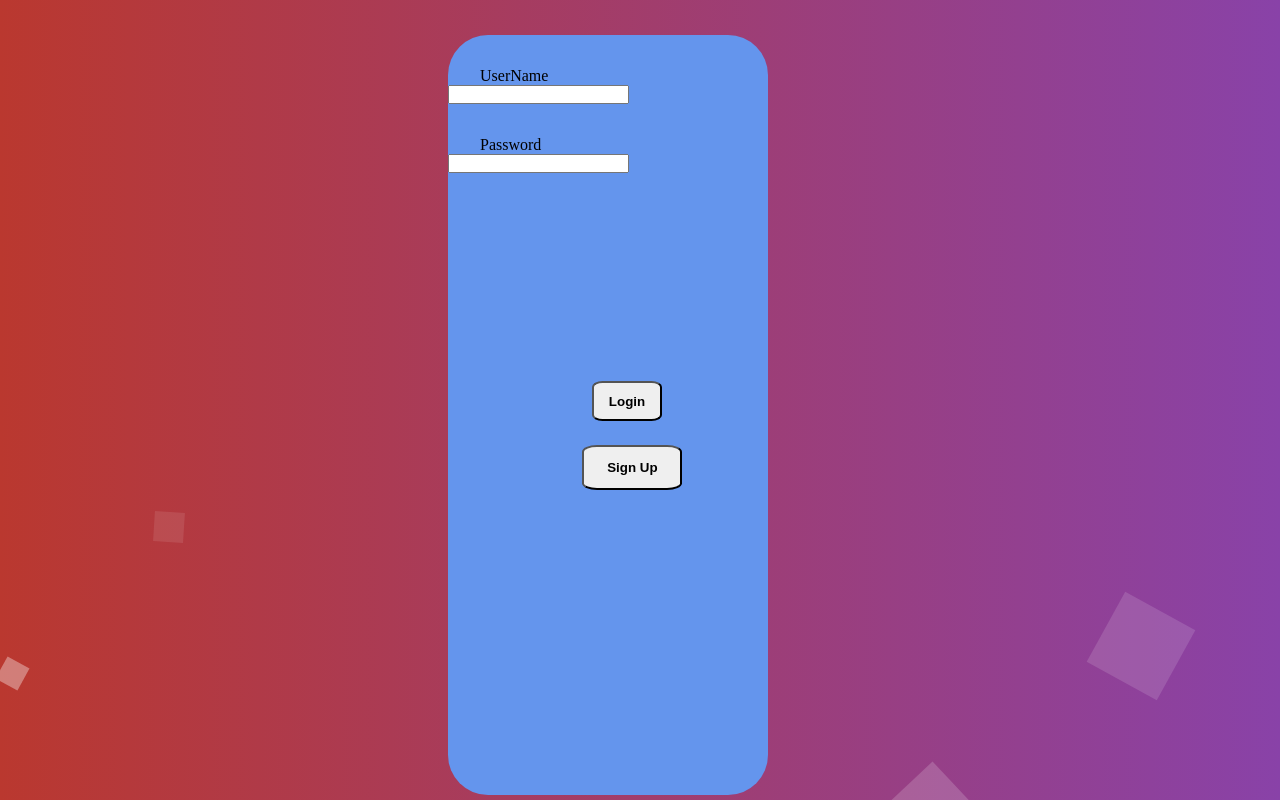
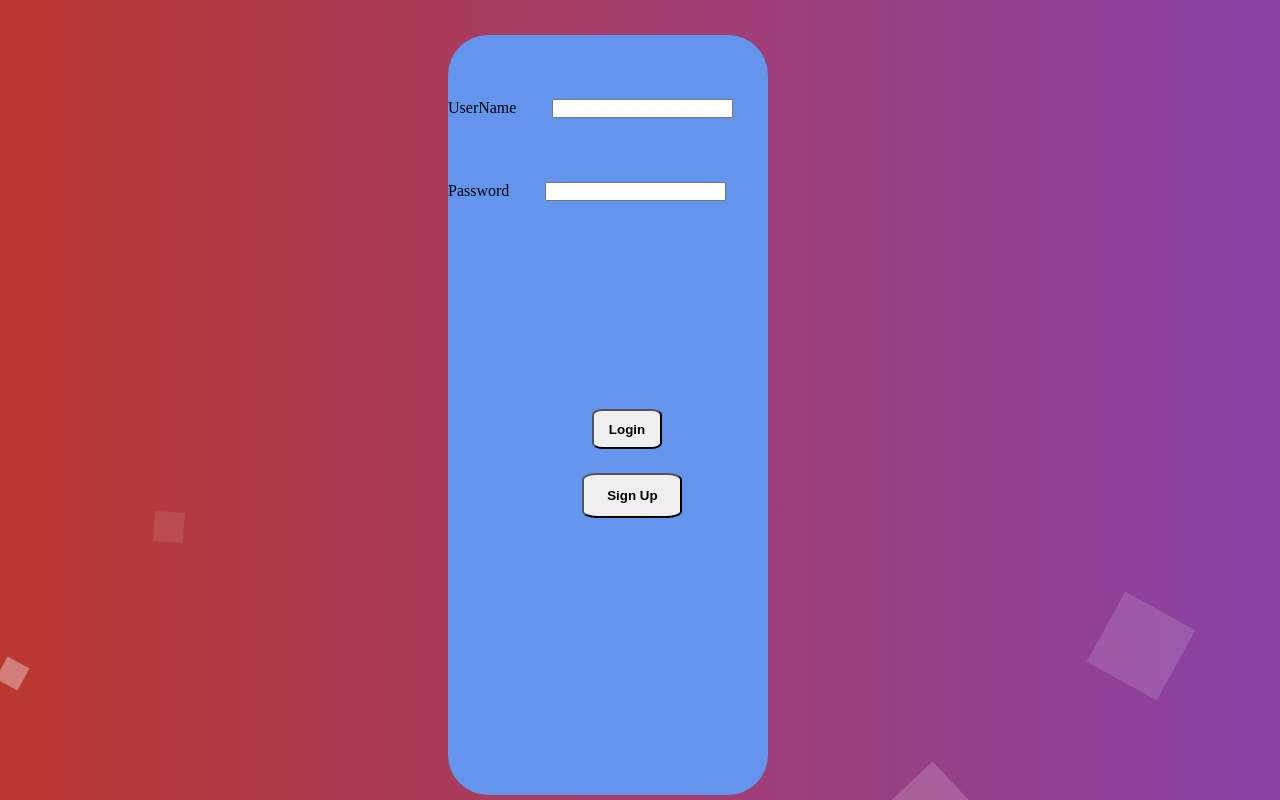
Before and after one commit to farazn019/Student-Database, a Django app: page / in a window 1280 px wide. Run offline with Django 3.2, Linux system fonts and the light colour scheme; parts of the project's set-up code (start-up, migrations or seed data) failed here and were passed over; some libraries are stand-ins or nearby versions.

Commit message:
Finally centered the label and the input field.

```diff
--- a/homePage/static/homePage/homePage.css
+++ b/homePage/static/homePage/homePage.css
@@ -91,16 +91,19 @@ svg{z-index: 9999;}
 .label{
     position: relative;
     display: inline-block;
-    margin-left: 10%;
-    margin-top: 10%;
+    margin-left: auto;
+    margin-right: auto;
+    margin-top: 20%;
 }
 
-.input{
+#input{
     position: relative;
-    display: inline-block;
+    display: inline;
     margin-left: 10%;
 
 }
+
+
 
 #loginButton{
     position: absolute;
```
